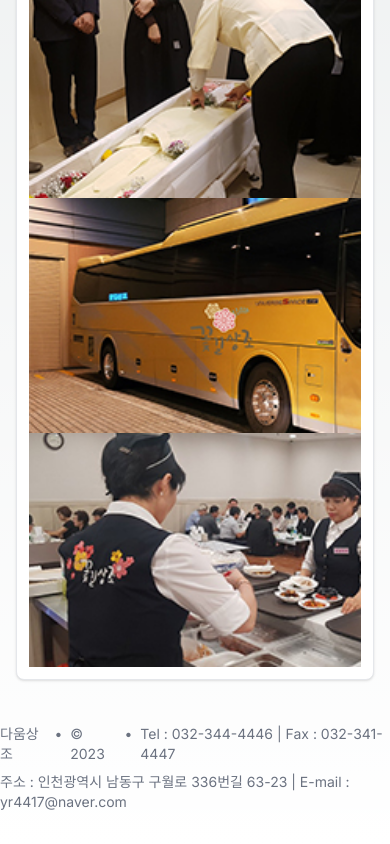
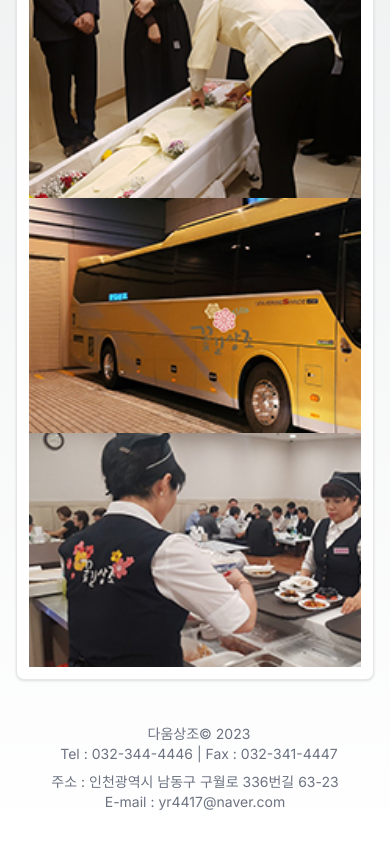
Before and after one commit to yeowool1010/new_DAWOM_funeral, a Next.js app in the folder new_dawom/: page / in a window 390 px wide. Shown: the part 1660-2504 px from the top of the page. Built offline with nearby package versions, Linux system fonts and the light colour scheme; no server answers.

Commit message:
💄 [main] footer 반응형 css조정

```diff
--- a/new_dawom/src/component/main-/Footer.tsx
+++ b/new_dawom/src/component/main-/Footer.tsx
@@ -14,17 +14,27 @@ export function Footer() {
           {/* <SocialIcon kind="linkedin" href={siteMetadata.linkedin} size={6} /> */}
           {/* <SocialIcon kind="twitter" href={siteMetadata.twitter} size={6} /> */}
         </div>
-        <div className="flex mb-2 space-x-2 text-sm text-gray-500 dark:text-gray-400">
-          <div>{'다움상조'}</div>
-          <div>{` • `}</div>
-          <div>{`© ${new Date().getFullYear()}`}</div>
-          <div>{` • `}</div>
-          <Link href="/">{`Tel : 032-344-4446 | Fax : 032-341-4447`}</Link>
+        <div className="flex flex-col mb-2 space-x-2 text-sm text-gray-500 App:items-center dark:text-gray-400">
+          <div className="hidden Tab:flex Tab:flex-row">
+            <div>{'다움상조'}</div>
+            <div>&nbsp;{` • `}&nbsp;</div>
+            <div>{`© ${new Date().getFullYear()}`}</div>
+            <div>&nbsp;{` • `}&nbsp;</div>
+            <Link href="/">{`Tel : 032-344-4446 | Fax : 032-341-4447`}</Link>
+          </div>
+
+          <div className="flex flex-row Tab:hidden">
+            <div>{'다움상조'}</div>
+            {/* <div>{` • `}</div> */}
+            <div>{`© ${new Date().getFullYear()}`}</div>
+            {/* <div>{` • `}</div> */}
+          </div>
+          <Link className="Tab:hidden" href="/">{`Tel : 032-344-4446 | Fax : 032-341-4447`}</Link>
         </div>
-        <div className="mb-8 text-sm text-gray-500 dark:text-gray-400">
-          <Link href="https://github.com/timlrx/tailwind-nextjs-starter-blog">
-            주소 : 인천광역시 남동구 구월로 336번길 63-23 | E-mail : yr4417@naver.com
-          </Link>
+        <div className="flex flex-col items-center mb-8 text-sm text-gray-500 Tab:flex-row dark:text-gray-400">
+          <p>주소 : 인천광역시 남동구 구월로 336번길 63-23</p>
+          <p className="hidden Tab:block">&nbsp;|&nbsp;</p>
+          <p>E-mail : yr4417@naver.com</p>
         </div>
       </div>
     </footer>
```
